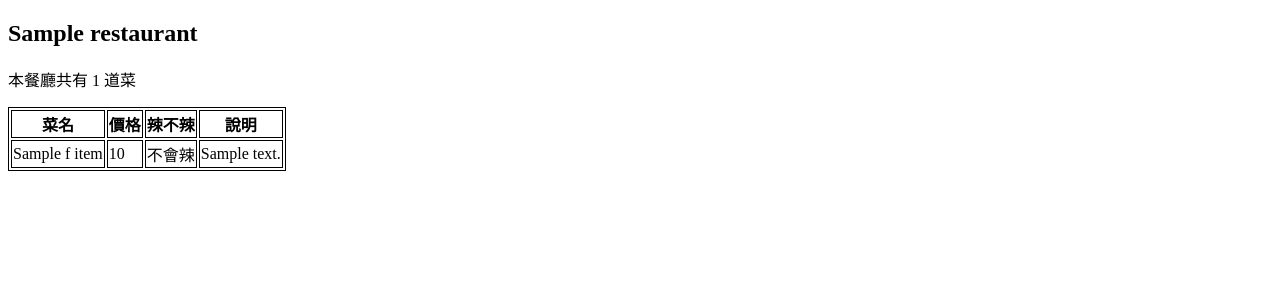
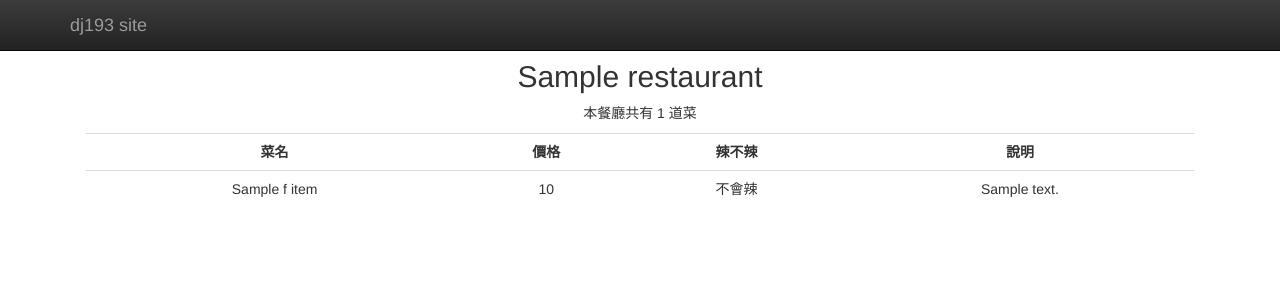
Before and after one commit to axltsai/itsdjango, a Django app: template restaurants/templates/menu.html in a window 1280 px wide. Shown: the top 300 px of the page. Run offline with Django 3.2, Linux system fonts and the light colour scheme; the template is opened without the code that fills it: most values are stand-ins (such as "Sample title", 1, 10 or a date in 2020); some libraries are stand-ins or nearby versions.

Commit message:
bootstrap

```diff
--- a/restaurants/templates/menu.html
+++ b/restaurants/templates/menu.html
@@ -3,18 +3,47 @@
 <head>
     <meta charset="UTF-8">
     <title>food menu</title>
+    <!-- 最新編譯和最佳化的 CSS -->
+    <link rel="stylesheet" href="https://maxcdn.bootstrapcdn.com/bootstrap/3.3.1/css/bootstrap.min.css">
+
+    <!-- 選擇性佈景主題 -->
+    <link rel="stylesheet" href="https://maxcdn.bootstrapcdn.com/bootstrap/3.3.1/css/bootstrap-theme.min.css">
+
+    <!-- 最新編譯和最佳化的 JavaScript -->
+    <script src="https://maxcdn.bootstrapcdn.com/bootstrap/3.3.1/js/bootstrap.min.js"></script>
+
     <style>
-        table,th,td{
-            border: 1px solid black;
+        th {text-align:center;}
+        div.menus{
+            text-align:center;
+            padding: 40px 15px;
         }
     </style>
 </head>
 <body>
+    <nav class="navbar navbar-inverse navbar-fixed-top" role="navigation">
+        <div class="container">
+            <div class="navbar-header">
+                <button type="button"
+                        class="navbar-toggle collapsed"
+                        data-toggle="collapse" data-target="#navbar"
+                        aria-expanded="false" aria-controls="navbar">
+                    <span class="sr-only">Toggle navigation</span>
+                    <span class="icon-bar"></span>
+                    <span class="icon-bar"></span>
+                    <span class="icon-bar"></span>
+                </button>
+                <a class="navbar-brand" href="#">dj193 site</a>
+            </div>
+        </div>
+    </nav>
+    <div class="container">
+        <div class="menus">
             {% for r in restaurants %}
             <h2>{{ r.name }}</h2>
                 {% if r.food_set.all %}
                     <p>本餐廳共有 {{ r.food_set.all|length }} 道菜</p>
-        <table>
+                <table class="table">
                     <tr>
                         <th>菜名</th>
                         <th>價格</th>
@@ -38,6 +67,15 @@
                     <p>本餐廳暫停營業</p>
                 {% endif %}
             {% endfor %}
+        </div>
+    </div>
+
+    <!-- jQuery (Bootstrap 所有外掛均需要使用) -->
+    <script src="https://ajax.googleapis.com/ajax/libs/jquery/1.11.1/jquery.min.js"></script>
+    <!-- 依需要參考已編譯外掛版本（如下），或各自獨立的外掛版本 -->
+    <script src="js/bootstrap.min.js"></script>
+
+
 
 </body>
 </html>
```
Lines whose indentation alone changed are shown as unchanged.
